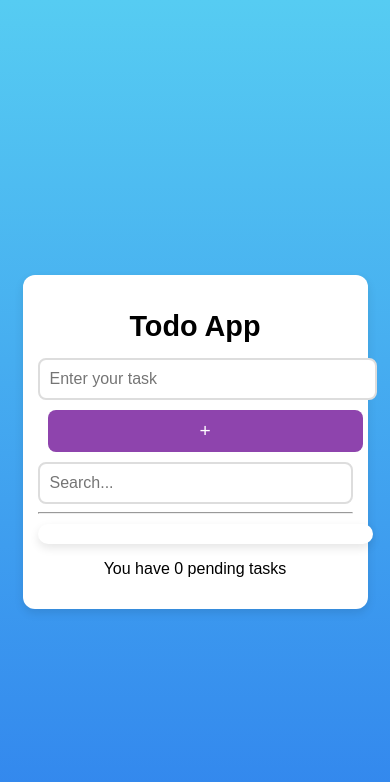
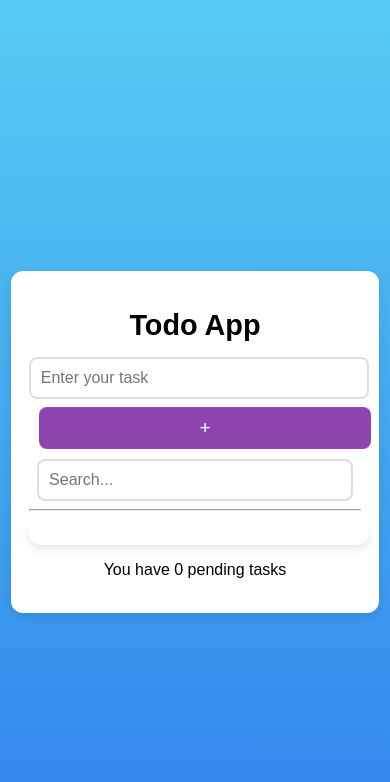
Before and after one commit to Bundele-Durwangsingh/TODO, a React (Create React App) app: page / in a window 390 px wide. Shown: the top 782 px of the page. Built offline with nearby package versions, Linux system fonts and the light colour scheme.

Commit message:
Modify : Optimise css for mobile device

```diff
--- a/src/App.css
+++ b/src/App.css
@@ -1,4 +1,3 @@
-/* General Styling */
 .App {
   display: flex;
   flex-direction: column;
@@ -10,7 +9,6 @@
   padding: 20px;
 }
 
-/* Container */
 .todo-container {
   background: white;
   border-radius: 12px;
@@ -21,14 +19,12 @@
   text-align: center;
 }
 
-/* Heading */
 .heading {
   font-size: 1.8rem;
   font-weight: bold;
   margin-bottom: 15px;
 }
 
-/* Input Box */
 .inputBox {
   width: 70%;
   padding: 10px;
@@ -37,7 +33,6 @@
   font-size: 1rem;
 }
 
-/* Add Button */
 .add-btn {
   background: #8e44ad;
   color: white;
@@ -54,19 +49,17 @@
   background: #732d91;
 }
 
-/* Search Input */
 .input {
-  width: 100%;  /* Ensure it adjusts with container */
-  max-width: 320px;  /* Matches the task input width */
+  width: 100%;
+  max-width: 320px;
   padding: 10px;
   margin-top: 10px;
   border: 2px solid #ddd;
   border-radius: 8px;
   font-size: 1rem;
-  box-sizing: border-box; /* Prevents overflow issues */
+  box-sizing: border-box;
 }
 
-/* Todo List */
 .todo-list {
   background: white;
   border-radius: 12px;
@@ -77,7 +70,6 @@
   margin-top: 10px;
 }
 
-/* Task Items */
 .Item-List {
   display: flex;
   justify-content: space-between;
@@ -90,7 +82,6 @@
   transition: background 0.3s ease-in-out;
 }
 
-/* Task Item Text */
 .task-text {
   flex: 1;
   text-align: left;
@@ -98,7 +89,6 @@
   color: #333;
 }
 
-/* Icon */
 .icon {
   cursor: pointer;
   color: #e74c3c;
@@ -111,7 +101,6 @@
   color: #c0392b;
 }
 
-/* Clear Button */
 .clear-btn {
   background: #8e44ad;
   color: white;
@@ -128,7 +117,6 @@
   background: #732d91;
 }
 
-/* RESPONSIVENESS */
 @media (max-width: 480px) {
   .todo-container {
     width: 90%;
@@ -159,3 +147,34 @@
     align-self: flex-end;
   }
 }
+
+@media (max-width: 768px) {
+  .todo-container {
+    width: 95%;
+    padding: 18px;
+  }
+
+  .inputBox, .input {
+    width: 95%;
+  }
+
+  .add-btn {
+    width: 100%;
+    margin-top: 8px;
+  }
+
+  .todo-list {
+    width: 95%;
+    padding: 12px;
+  }
+
+  .Item-List {
+    flex-direction: column;
+    align-items: flex-start;
+    padding: 10px;
+  }
+
+  .icon {
+    align-self: flex-end;
+  }
+}
--- a/src/components/TaskInput.js
+++ b/src/components/TaskInput.js
@@ -1,31 +1,26 @@
-import { useState } from "react";
-import React from "react";
+import { useState } from "react"
+import React from 'react'
 
-function TaskInput({ taskList }) {
-  const [inputText, setInput] = useState("");
-
+function TaskInput(props) {
+    const[inputText,setInput] = useState('');
   return (
     <div>
-      <input
-        type="text"
+        <input type='text'
         className="inputBox"
-        placeholder="Enter your task"
+        placeholder='Enter your task'
         value={inputText}
-        onChange={(e) => setInput(e.target.value)}
-      />
-      <button
-        className="add-btn"
-        onClick={() => {
-          if (inputText.trim() !== "") {
-            taskList(inputText); // Pass only the text
-            setInput("");
-          }
-        }}
-      >
-        +
-      </button>
+        onChange={e=>{
+            setInput(e.target.value)
+            }}></input>
+        <button className='add-btn'
+        onClick={()=> {
+            if (inputText.trim() !== "") {
+                props.taskList(inputText)
+                setInput("")
+            }
+            }}>+</button>
     </div>
-  );
+  )
 }
 
-export default TaskInput;
+export default TaskInput
--- a/src/components/TaskList.js
+++ b/src/components/TaskList.js
@@ -1,17 +1,18 @@
-import React from "react";
+import React from 'react'
 
-function TaskList({ item, deleteTask }) {
-  return (
-    <li className="Item-List">
-      <span className="task-text">{item.text}</span> {/* Ensure task text is displayed */}
-      <span className="icon">
-        <i
-          className="fa-solid fa-trash"
-          onClick={() => deleteTask(item.id)} // Pass the task ID
-        ></i>
-      </span>
+function TaskList(props) {
+    return (
+    <li className='Item-List'>
+        {props.item}
+        <span className='icon'>
+            <i class="fa-solid fa-trash"
+            onClick={e=> {
+                props.deleteTask(props.index)
+            }}>
+                </i>
+                </span>
     </li>
-  );
+    )
 }
 
-export default TaskList;
+export default TaskList
--- a/src/hooks/useTaskList.js
+++ b/src/hooks/useTaskList.js
@@ -6,8 +6,8 @@ const useTaskList = () => {
 
   const addTask = (taskText) => {
     const newTask = {
-      id: uuidv4(), // Generate a unique ID
-      text: taskText, // Store the task text
+      id: uuidv4(),
+      text: taskText,
     };
     setList((prevList) => [...prevList, newTask]);
   };
```
